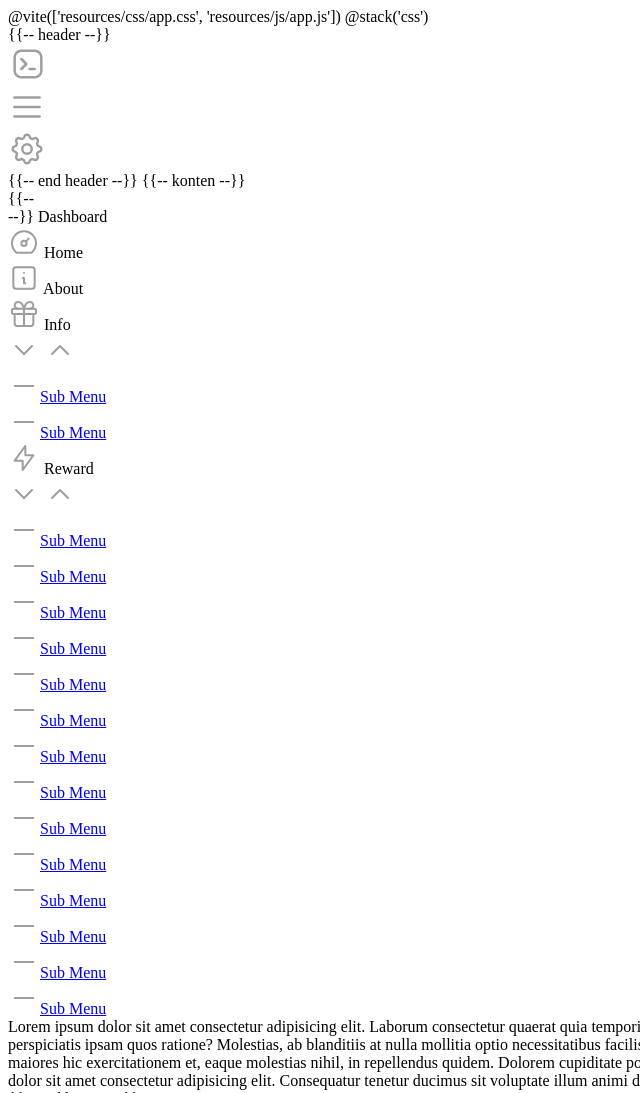
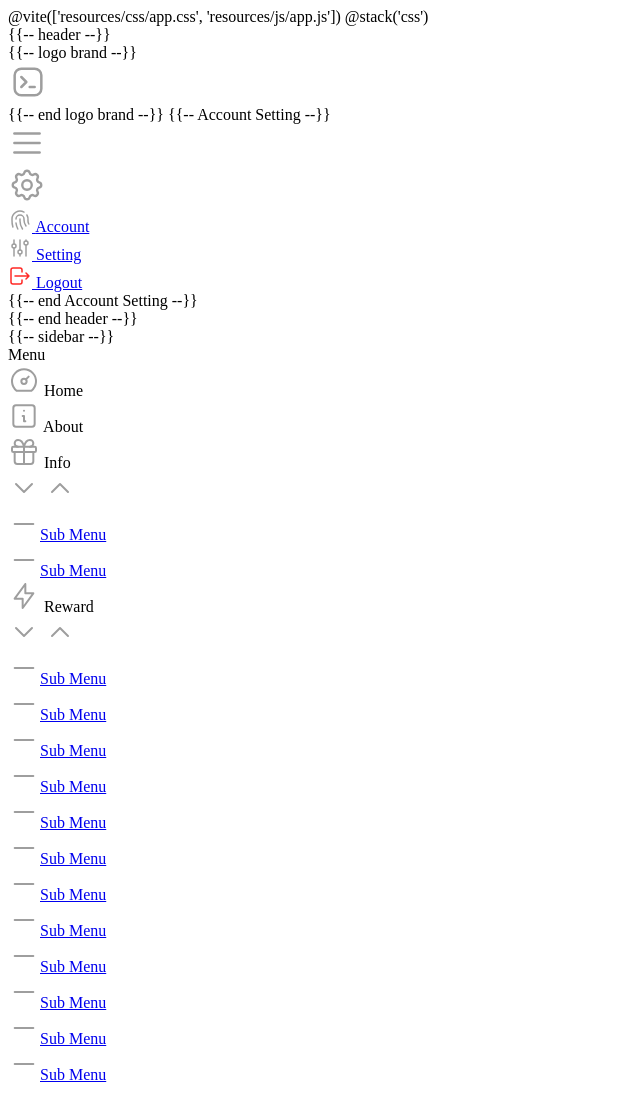
Before and after one commit to hamransp/dashboard-tailpin, a plain HTML site: page index.html in a window 1280 px wide. Shown: the top 1093 px of the page, without its empty margins (0-640 px from the left). Drawn offline with Linux system fonts and the light colour scheme.

Commit message:
Update Menu Account Setting
Update Menu icon Account Setting sebelah kanan atas

```diff
--- a/index.html
+++ b/index.html
@@ -20,6 +20,7 @@
         <div class="min-h-screen bg-slate-300 flex flex-col" x-data={menu:false}>
             {{-- header --}}
             <div class="flex justify-between items-center h-14 bg-slate-200 p-4">
+                {{-- logo brand --}}
                 <div class="inline-flex justify-center items-center ">
                     <svg xmlns="http://www.w3.org/2000/svg" class="icon icon-tabler icon-tabler-brand-tabler" width="40"
                         height="40" viewBox="0 0 24 24" stroke-width="1.5" stroke="#9e9e9e" fill="none"
@@ -30,7 +31,9 @@
                         <rect x="4" y="4" width="16" height="16" rx="4" />
                     </svg>
                 </div>
+                {{-- end logo brand --}}
 
+                {{-- Account Setting --}}
                 <div class="cursor-pointer">
                     <div class="inline-flex item-center gap-4">
                         <div class="lg:hidden" x-on:click="menu = ! menu">
@@ -43,7 +46,9 @@
                                 <line x1="4" y1="18" x2="20" y2="18" />
                             </svg>
                         </div>
-                        <div class="inline-flex item-center">
+
+                        <div class="relative " x-data="{ isOpen: false}">
+                            <div @click="isOpen = !isOpen" @keydown.escape="isOpen = false" class="flex items-center">
                                 <svg xmlns="http://www.w3.org/2000/svg" class="icon icon-tabler icon-tabler-settings"
                                     width="38" height="38" viewBox="0 0 24 24" stroke-width="1.5" stroke="#9e9e9e"
                                     fill="none" stroke-linecap="round" stroke-linejoin="round">
@@ -53,26 +58,95 @@
                                     <circle cx="12" cy="12" r="3" />
                                 </svg>
                             </div>
+                            <div x-show="isOpen" @click.away="isOpen = false"
+                                class="absolute font-normal bg-slate-100 shadow overflow-hidden rounded w-48 border right-0 z-20 gap-2 px-2 py-2 divide-y">
+                                <div>
+                                    <div class="my-1">
+                                        <div
+                                            class="hover:bg-slate-200 px-4 py-3 cursor-pointer inline-flex gap-2 items-center w-full rounded-md">
+                                            <a href="#" class="inline-flex items-center w-full">
+                                                <svg xmlns="http://www.w3.org/2000/svg"
+                                                    class="icon icon-tabler icon-tabler-fingerprint" width="24"
+                                                    height="24" viewBox="0 0 24 24" stroke-width="1.5" stroke="#9e9e9e"
+                                                    fill="none" stroke-linecap="round" stroke-linejoin="round">
+                                                    <path stroke="none" d="M0 0h24v24H0z" fill="none" />
+                                                    <path d="M18.9 7a8 8 0 0 1 1.1 5v1a6 6 0 0 0 .8 3" />
+                                                    <path d="M8 11a4 4 0 0 1 8 0v1a10 10 0 0 0 2 6" />
+                                                    <path d="M12 11v2a14 14 0 0 0 2.5 8" />
+                                                    <path d="M8 15a18 18 0 0 0 1.8 6" />
+                                                    <path d="M4.9 19a22 22 0 0 1 -.9 -7v-1a8 8 0 0 1 12 -6.95" />
+                                                </svg>
+                                                <span class="ml-2 text-gray-600">Account</span>
+                                            </a>
+                                        </div>
+                                    </div>
+                                    <div class="my-1 ">
+                                        <div
+                                            class="hover:bg-slate-200 px-4 py-3 cursor-pointer inline-flex gap-2 items-center w-full rounded-md">
+                                            <a href="#" class="inline-flex items-center w-full">
+                                                <svg xmlns="http://www.w3.org/2000/svg"
+                                                    class="icon icon-tabler icon-tabler-adjustments" width="24"
+                                                    height="24" viewBox="0 0 24 24" stroke-width="1.5" stroke="#9e9e9e"
+                                                    fill="none" stroke-linecap="round" stroke-linejoin="round">
+                                                    <path stroke="none" d="M0 0h24v24H0z" fill="none" />
+                                                    <circle cx="6" cy="10" r="2" />
+                                                    <line x1="6" y1="4" x2="6" y2="8" />
+                                                    <line x1="6" y1="12" x2="6" y2="20" />
+                                                    <circle cx="12" cy="16" r="2" />
+                                                    <line x1="12" y1="4" x2="12" y2="14" />
+                                                    <line x1="12" y1="18" x2="12" y2="20" />
+                                                    <circle cx="18" cy="7" r="2" />
+                                                    <line x1="18" y1="4" x2="18" y2="5" />
+                                                    <line x1="18" y1="9" x2="18" y2="20" />
+                                                </svg>
+                                                <span class="ml-2 text-gray-600">Setting</span>
+                                            </a>
                                         </div>
                                     </div>
                                 </div>
+                                <div class="my-1 pt-1 ">
+                                    <div
+                                        class="hover:bg-slate-200 px-4 py-3 cursor-pointer inline-flex gap-2 items-center w-full rounded-md">
+                                        <a href="#" class="inline-flex items-center w-full">
+                                            <svg xmlns="http://www.w3.org/2000/svg"
+                                                class="icon icon-tabler icon-tabler-logout" width="24" height="24"
+                                                viewBox="0 0 24 24" stroke-width="1.5" stroke="#ff2825" fill="none"
+                                                stroke-linecap="round" stroke-linejoin="round">
+                                                <path stroke="none" d="M0 0h24v24H0z" fill="none" />
+                                                <path
+                                                    d="M14 8v-2a2 2 0 0 0 -2 -2h-7a2 2 0 0 0 -2 2v12a2 2 0 0 0 2 2h7a2 2 0 0 0 2 -2v-2" />
+                                                <path d="M7 12h14l-3 -3m0 6l3 -3" />
+                                            </svg>
+                                            <span class="ml-2 text-rose-600">Logout</span>
+                                        </a>
+                                    </div>
+                                </div>
+
+                            </div>
+                        </div>
+
+                    </div>
+                </div>
+                {{-- end Account Setting --}}
+            </div>
             {{-- end header --}}
 
-            {{-- konten --}}
+
 
             <div class="flex lg:flex-row" :class="menu?'flex-col' : ''">
+                {{-- sidebar --}}
                 <div class=" flex-none lg:static text-gray-600 lg:w-1/5 w-full lg:visible max-h-screen overflow-y-auto
                 " :class=" menu ? 'visible backdrop-blur ' : 'invisible absolute'">
                     <div class=" lg:w-full w-3/4 bg-slate-600">
                         <div class="gap-2 min-h-screen  bg-slate-100">
                             <div class="px-2 py-2 gap-2">
                                 <div class="relative flex py-2 items-center">
-                                    {{-- <div class="flex-grow border-t border-gray-400"></div> --}}
-                                    <span class="flex-shrink mx-4 text-gray-500 font-bold">Dashboard</span>
+                                    <span class="flex-shrink mx-4 text-gray-500 font-bold">Menu</span>
                                     <div class="flex-grow border-t border-gray-500"></div>
                                 </div>
+
                                 <div
-                                    class="hover:bg-slate-200  px-4 py-2 cursor-pointer inline-flex gap-2 items-center w-full rounded-md my-1">
+                                    class="hover:bg-slate-200 px-4 py-2 cursor-pointer inline-flex gap-2 items-center w-full rounded-md my-1">
                                     <svg xmlns="http://www.w3.org/2000/svg"
                                         class="icon icon-tabler icon-tabler-dashboard" width="32" height="32"
                                         viewBox="0 0 24 24" stroke-width="1.5" stroke="#9e9e9e" fill="none"
@@ -131,8 +205,8 @@
                                             </svg>
                                         </div>
                                     </div>
-                                    <div x-show.important="open" class=" rounded-md flex flex-col ">
-                                        <div class="py-2 inline-flex items-center hover:bg-slate-300 hover:rounded-md">
+                                    <div x-show.important="open" class=" rounded-md flex flex-col p-2" x-transition>
+                                        <div class="py-2  inline-flex items-center hover:bg-slate-300 hover:rounded-md">
                                             <a href="#" class="inline-flex items-center w-full px-8">
                                                 <svg xmlns="http://www.w3.org/2000/svg"
                                                     class="icon icon-tabler icon-tabler-minus" width="32" height="32"
@@ -186,7 +260,7 @@
                                             </svg>
                                         </div>
                                     </div>
-                                    <div x-show.important="open" class=" rounded-md flex flex-col ">
+                                    <div x-show.important="open" class="rounded-md flex flex-col p-2" x-transition>
                                         <div class="py-2 inline-flex items-center hover:bg-slate-300 hover:rounded-md">
                                             <a href="#" class="inline-flex items-center w-full px-8">
                                                 <svg xmlns="http://www.w3.org/2000/svg"
@@ -347,6 +421,9 @@
                         </div>
                     </div>
                 </div>
+                {{-- end sidebar --}}
+
+                {{-- konten --}}
                 <div class="grow bg-slate-50 p-4 min-h-screen">
                     Lorem ipsum dolor sit amet consectetur adipisicing elit. Laborum consectetur quaerat quia temporibus
                     sunt voluptatibus, culpa est veniam alias odio reiciendis iusto incidunt libero, quasi labore
@@ -357,9 +434,10 @@
                     Lorem ipsum dolor sit amet consectetur adipisicing elit. Consequatur tenetur ducimus sit voluptate
                     illum animi deserunt quia deleniti eligendi dolorum maiores sed, delectus mollitia fugiat facere cum
                 </div>
+                {{-- end konten --}}
 
             </div>
-            {{-- end konten --}}
+
 
 
 
@@ -374,6 +452,7 @@
 
 
     </div>
+    @stack('scripts')
 </body>
 
 </html>
```
Lines whose indentation alone changed are shown as unchanged.
